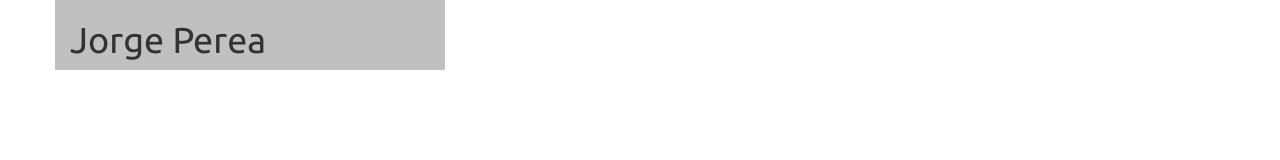
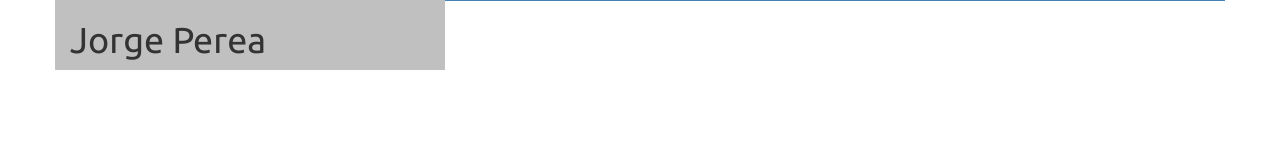
Before and after one commit to Japerea912/Japerea912.github.io, a plain HTML site: page index.html in a window 1280 px wide. Drawn offline with nearby package versions, Linux system fonts and the light colour scheme.

Commit message:
Ultima Prueba

```diff
--- a/css/main.css
+++ b/css/main.css
@@ -3,3 +3,4 @@
 
 h1 { font-family: 'Ubuntu', sans-serif; font-weight: 400; }
 #info {background-color:#C0C0C0;}
+#info2 {background-color:#4682B4;}
--- a/index.html
+++ b/index.html
@@ -26,7 +26,7 @@
           <div id = "info" class = "col-md-4">
             <h1>Jorge Perea </h1>
           </div>
-         <div class = "col-md-8">
+         <div id = "info2" class = "col-md-8">
         </div>
      </div>
 
```
